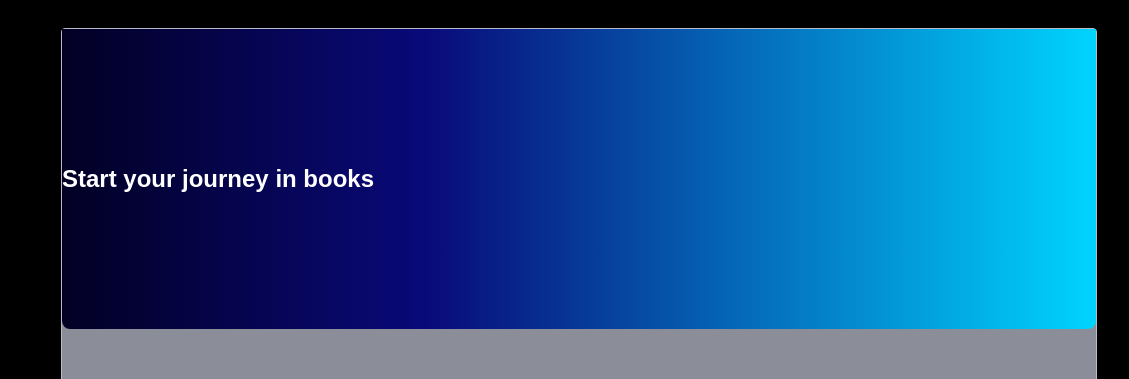
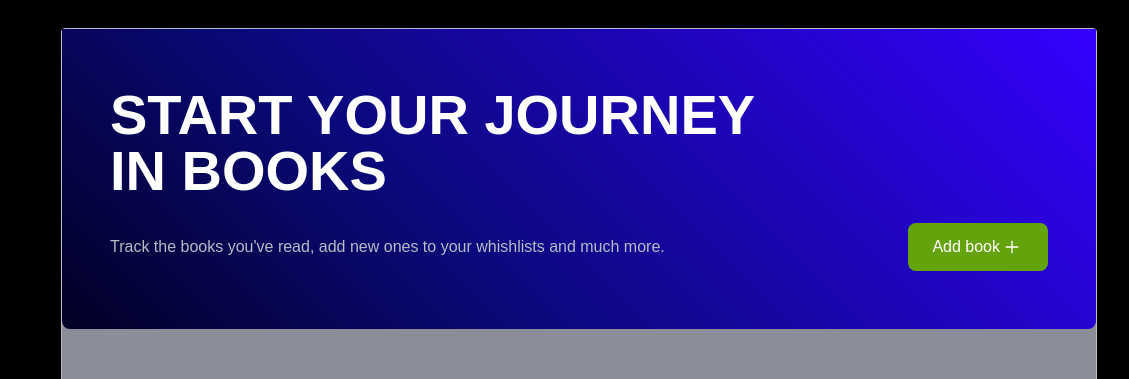
Before and after one commit to nicktechz/odin-library-project, a plain HTML site: page index.html in a window 1280 px wide. Shown: the top 379 px of the page, 151-1280 px from the left. Drawn offline with Linux system fonts and the light colour scheme; a web font is replaced by a local one.

Commit message:
Added styles for the hero section of the dashboard

```diff
--- a/index.html
+++ b/index.html
@@ -129,7 +129,33 @@
     </aside>
     <main>
       <section class="header">
-        <h1>Start your journey in books</h1>
+        <div class="content">
+          <div class="contentTitle">
+            <h1>Start your journey in books</h1>
+          </div>
+          <div class="contentNav">
+            <p>
+              Track the books you've read, add new ones to your whishlists and
+              much more.
+            </p>
+            <button>
+              Add book
+              <span
+                ><svg
+                  xmlns="http://www.w3.org/2000/svg"
+                  height="24px"
+                  viewBox="0 -960 960 960"
+                  width="24px"
+                  fill="#5f6368"
+                >
+                  <path
+                    d="M454.04-454.54H228.08v-51.92h225.96v-225.96h51.92v225.96h225.96v51.92H505.96v225.96h-51.92v-225.96Z"
+                  />
+                </svg>
+              </span>
+            </button>
+          </div>
+        </div>
       </section>
     </main>
     <script src="./src/js/library.js" defer></script>
--- a/src/css/app.css
+++ b/src/css/app.css
@@ -104,10 +104,10 @@ li span {
   border-radius: 0px 0px var(--border-radius-md) var(--border-radius-md);
   background: rgb(2, 0, 36);
   background: linear-gradient(
-    90deg,
+    45deg,
     rgba(2, 0, 36, 1) 0%,
     rgba(9, 9, 121, 1) 35%,
-    rgba(0, 212, 255, 1) 100%
+    rgba(53, 0, 255, 1) 100%
   );
   background-origin: border-box;
   background-clip: content-box, border-box;
@@ -115,3 +115,36 @@ li span {
   flex-direction: column;
   justify-content: center;
 }
+.header .content {
+  padding: 48px;
+  display: flex;
+  flex-direction: column;
+}
+.header .content .contentTitle h1 {
+  font-size: 3.5rem;
+  text-transform: uppercase;
+  line-height: 1;
+}
+.contentTitle {
+  max-width: 700px;
+}
+.contentNav {
+  margin-top: 24px;
+  display: flex;
+  align-items: center;
+  justify-content: space-between;
+}
+.contentNav p {
+  color: var(--gray-8);
+}
+.contentNav button {
+  display: flex;
+  background-color: #65a30d;
+  padding: 12px 24px;
+  border: none;
+  color: var(--white);
+  border-radius: var(--border-radius-md);
+}
+.contentNav button svg {
+  fill: var(--white);
+}
```
Also changed, not shown: src/icon/add.svg (added).
